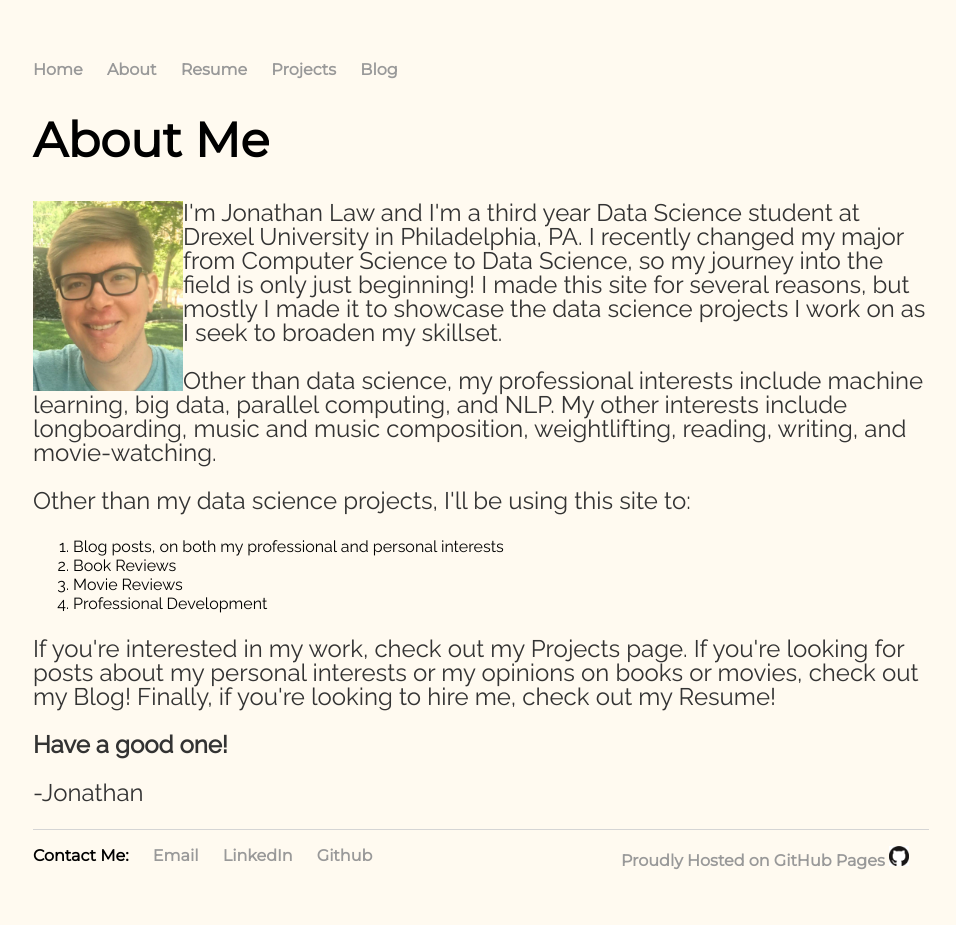
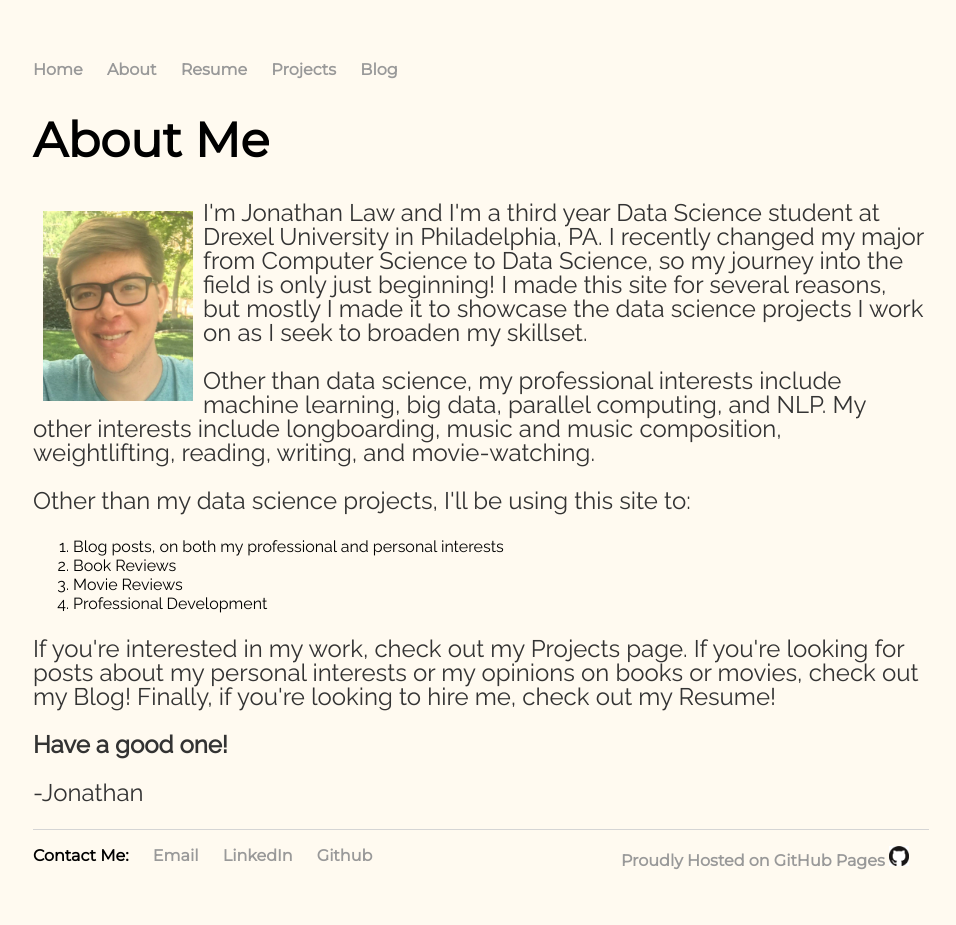
Before and after one commit to shindig7/my-site, a Jekyll site: the page built from about.html, in a window 1280 px wide. Shown: the whole page, without its empty margins (159-1115 px from the left). Built offline with Jekyll 4.4.1, drawn with Linux system fonts in a browser that asks for light colours.

Commit message:
Fix profile image padding

```diff
--- a/about.html
+++ b/about.html
@@ -7,7 +7,7 @@
 <div class='blurb'>
   <h1>About Me</h1>
 </div><!-- /.blurb -->
-<img src='/files/ProfilePicture_edited.jpg' align='left' alt='Profile Picture' width="150" height="190" padding="10px"><p> I'm Jonathan Law and I'm a third year Data Science student at Drexel University in Philadelphia, PA. I recently changed my major from Computer Science to Data Science, so my journey into the field is only just beginning! I made this site for several reasons, but mostly I made it to showcase the data science projects I work on as I seek to broaden my skillset.</p>
+<img src='/files/ProfilePicture_edited.jpg' class="profile-picture" align='left' alt='Profile Picture' width="150" height="190"><p> I'm Jonathan Law and I'm a third year Data Science student at Drexel University in Philadelphia, PA. I recently changed my major from Computer Science to Data Science, so my journey into the field is only just beginning! I made this site for several reasons, but mostly I made it to showcase the data science projects I work on as I seek to broaden my skillset.</p>
 <p> Other than data science, my professional interests include machine learning, big data, parallel computing, and NLP. My other interests include longboarding, music and music composition, weightlifting, reading, writing, and movie-watching. <p>
 <p> Other than my data science projects, I'll be using this site to: </p>
 <ul>
--- a/css/index.css
+++ b/css/index.css
@@ -62,3 +62,6 @@
 	font-size: .75em;
 	line-height: 75%;
 }
+.profile-picture {
+	padding: 10px;
+}
```
